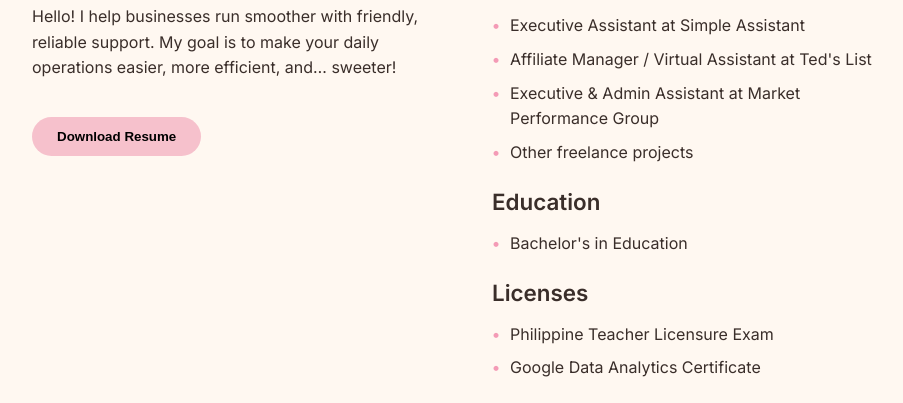
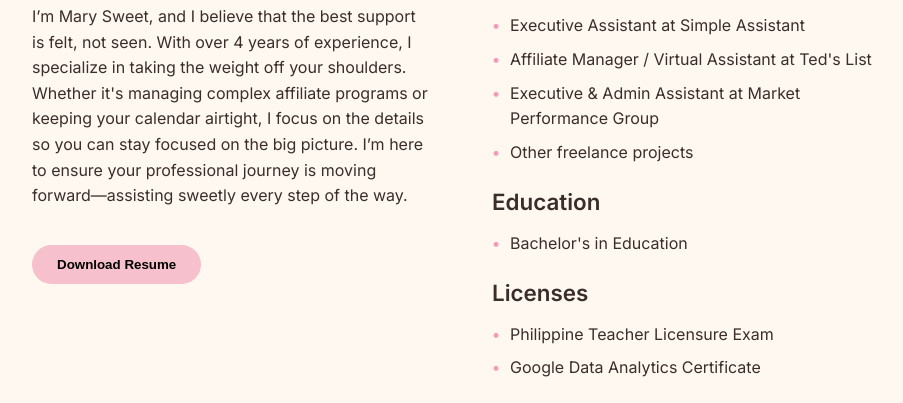
Before and after one commit to msweet-wsbl/thesweetassist.github.io, a plain HTML site: page index.html in a window 1280 px wide. Shown: the part 397-800 px from the top of the page, without its empty margins (178-1081 px from the left). Drawn offline with nearby package versions, Linux system fonts and the light colour scheme.

Commit message:
Update index.html

```diff
--- a/index.html
+++ b/index.html
@@ -155,7 +155,7 @@ header p.tagline {
   <!-- About Me -->
   <div class="about" data-aos="fade-right">
     <img src="your-photo.png" alt="Your Photo">
-    <p>Hello! I help businesses run smoother with friendly, reliable support. My goal is to make your daily operations easier, more efficient, and… sweeter!</p>
+    <p>I’m Mary Sweet, and I believe that the best support is felt, not seen. With over 4 years of experience, I specialize in taking the weight off your shoulders. Whether it's managing complex affiliate programs or keeping your calendar airtight, I focus on the details so you can stay focused on the big picture. I’m here to ensure your professional journey is moving forward—assisting sweetly every step of the way.</p>
     <button onclick="window.location.href='Resume - Mary Sweet Sabala (2026).pdf'">Download Resume</button>
   </div>
 
```
